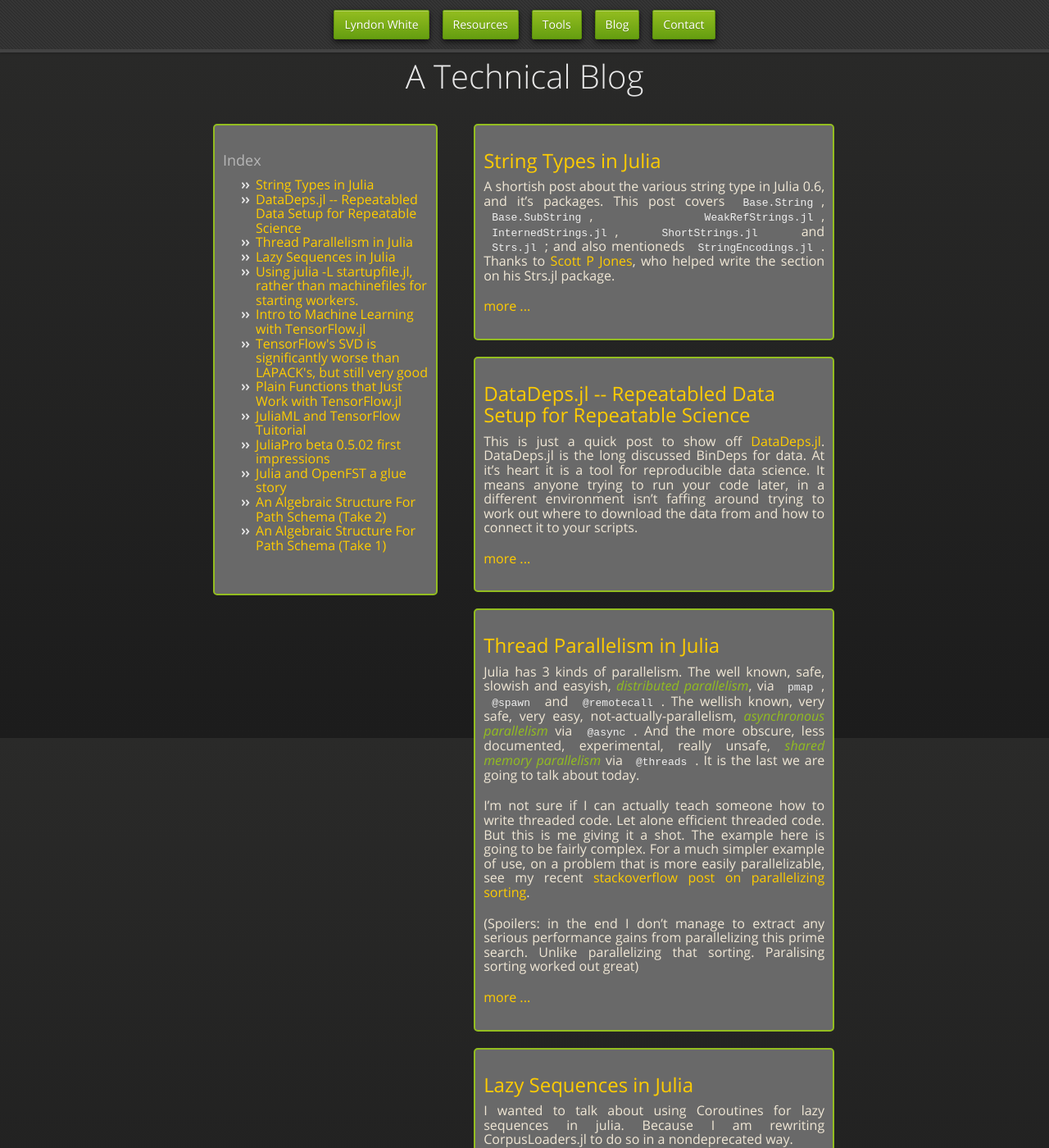
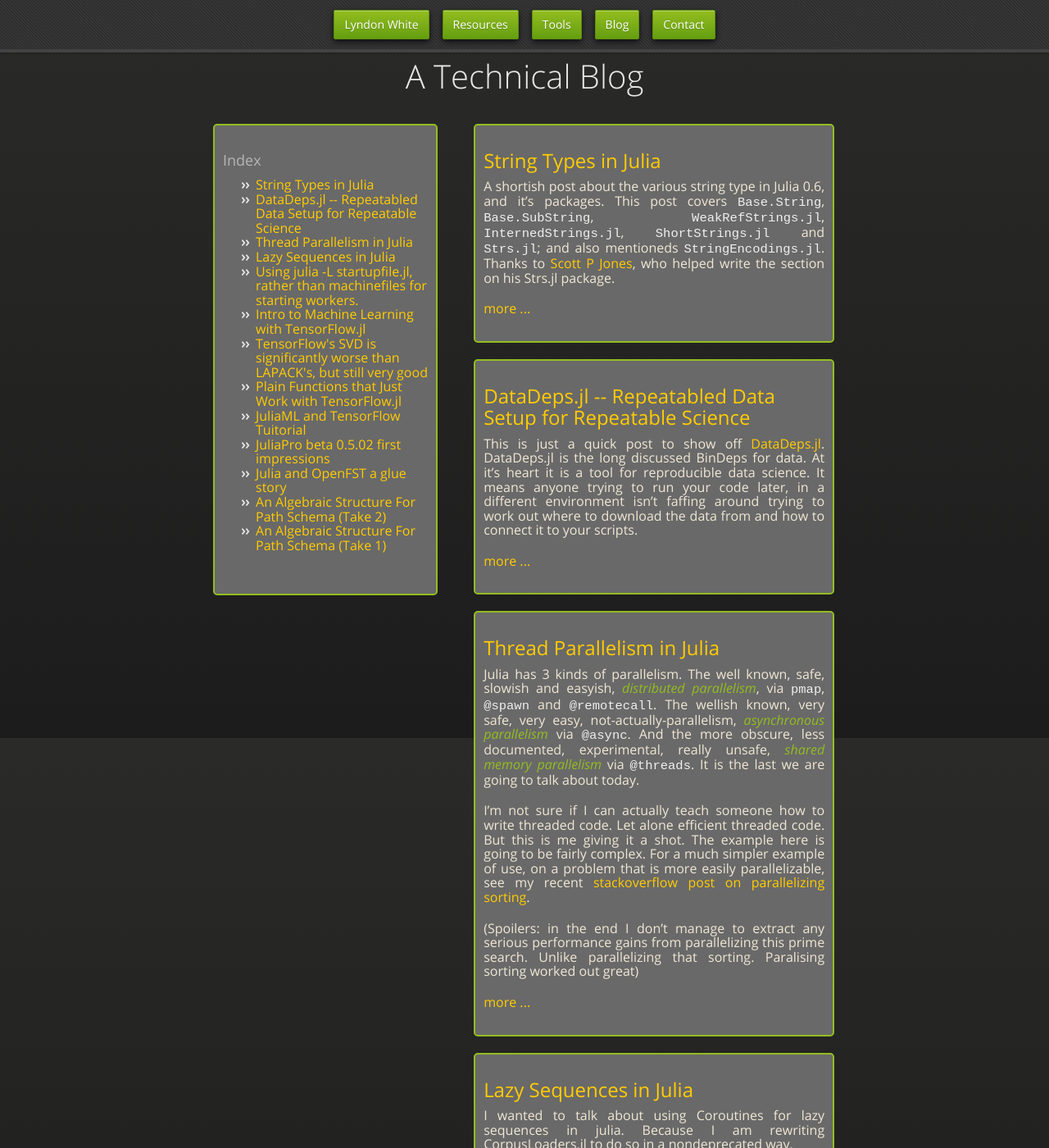
Before and after one commit to oxinabox/oxinabox.github.io, a Jekyll site: the page built from blog.md, in a window 1280 px wide and 1400 px high. Shown: the whole window at 82% size. Built offline with Jekyll 4.4.1, drawn with Linux system fonts in a browser that asks for light colours; nearby versions of some CDN libraries; some web fonts are replaced; formulas are drawn with MathJax 3.

Commit message:
make code not spaced

```diff
--- a/stylesheets/styles.css
+++ b/stylesheets/styles.css
@@ -291,10 +291,7 @@ blockquote {
 code {
   font-family: 'Source Code Pro', monospace;
   color: #efefef;
-  font-size: 13px;
-  margin: 0 4px;
-  padding: 4px 6px;
-  border-radius: 2px;
+  font-size: 15.5px;
 }
 
 pre {
```
